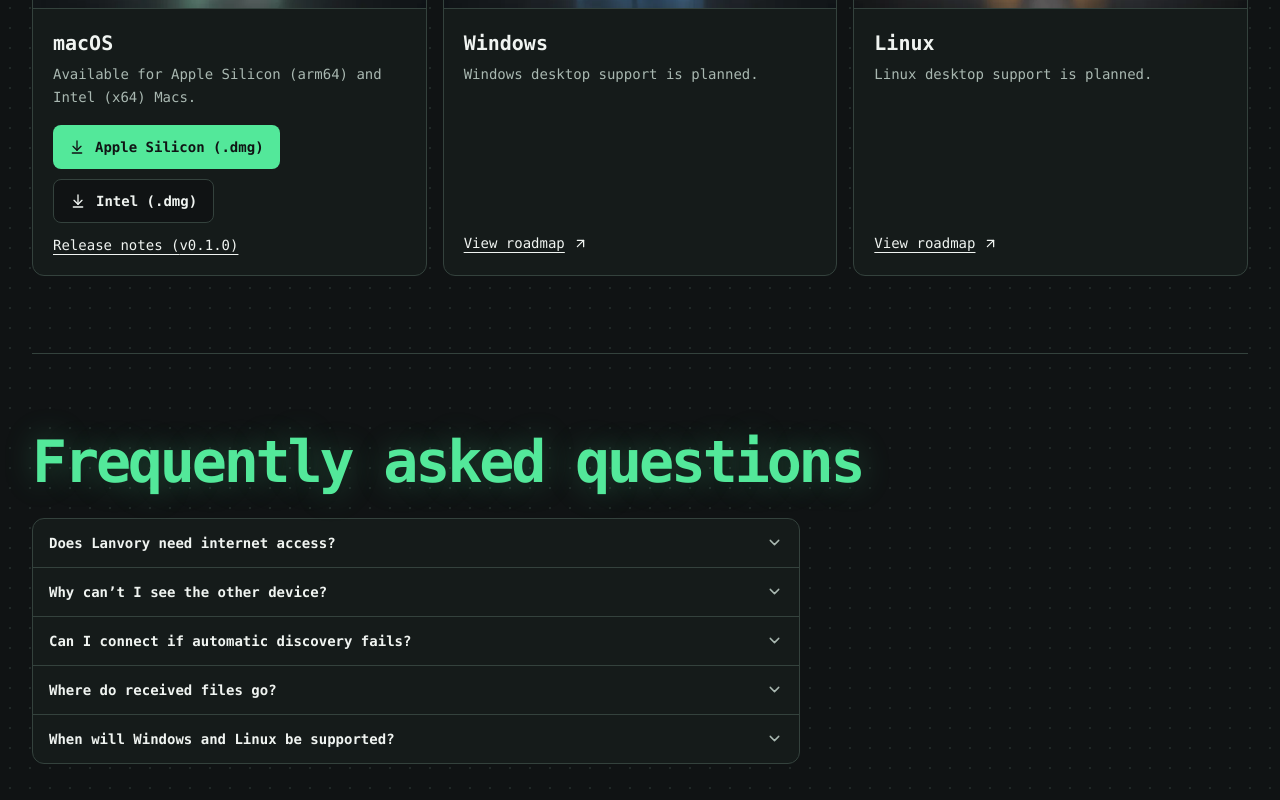
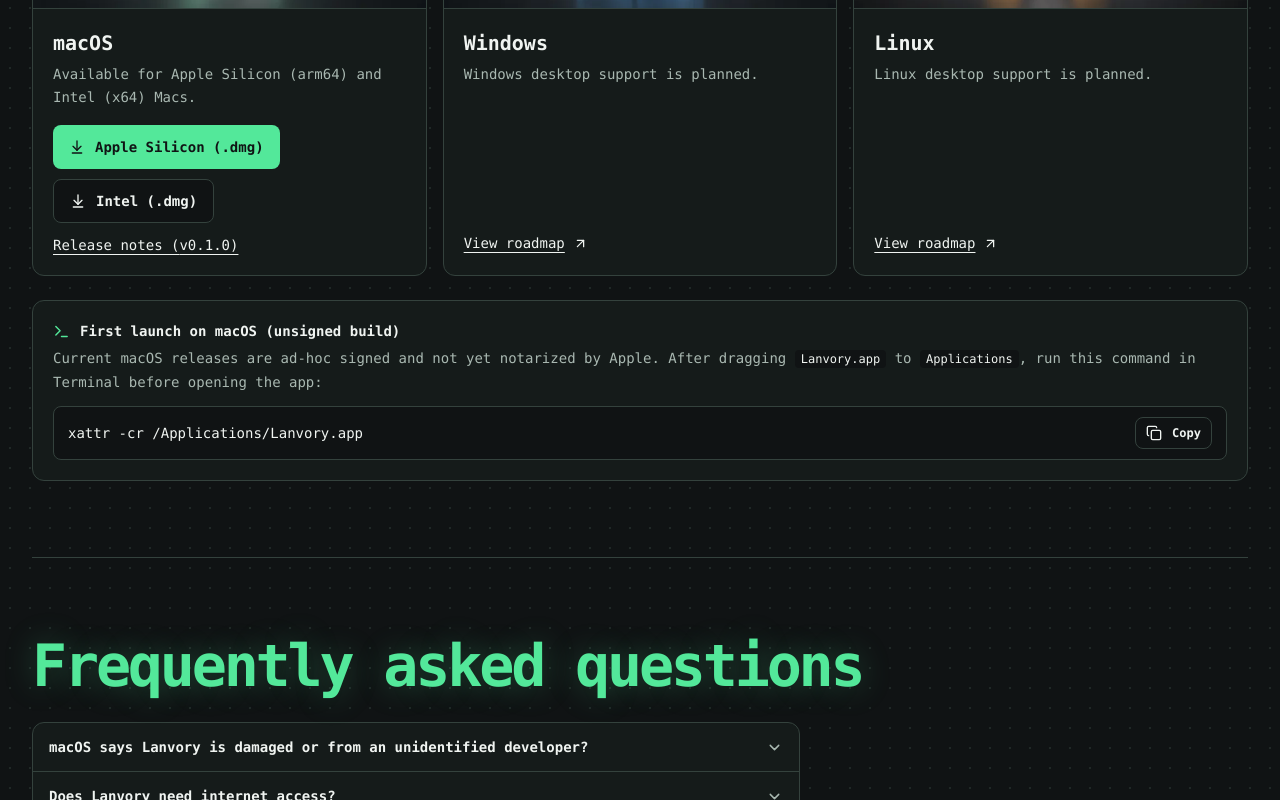
Before and after one commit to haitran-mindset/lanvory, a React (Vite) app in the folder apps/web/: page / in a window 1280 px wide. Shown: the part 7022-7822 px from the top of the page. Built offline with nearby package versions, Linux system fonts and the light colour scheme; no server answers.

Commit message:
docs(web,release): add macOS xattr quarantine removal instructions

```diff
--- a/apps/web/src/app.tsx
+++ b/apps/web/src/app.tsx
@@ -1,7 +1,7 @@
 import { useEffect, useState } from 'react'
 import {
-  ArrowDownToLine, ArrowRight, ArrowUpRight, Check, ChevronDown, Github,
-  Layers3, Play, ShieldCheck, Square, Star, Zap, ZoomIn,
+  ArrowDownToLine, ArrowRight, ArrowUpRight, Check, ChevronDown, Copy, Github,
+  Layers3, Play, ShieldCheck, Square, Star, Terminal, Zap, ZoomIn,
 } from 'lucide-react'
 import { Button } from '@/components/ui/button'
 import { copy, features, securityControls, technicalArchitecture } from './content'
@@ -14,6 +14,7 @@ const releaseTag = `v${releaseVersion}`
 const releaseUrl = `${githubUrl}/releases/tag/${releaseTag}`
 const macArm64DmgUrl = `${githubUrl}/releases/download/${releaseTag}/Lanvory-${releaseVersion}-arm64.dmg`
 const macX64DmgUrl = `${githubUrl}/releases/download/${releaseTag}/Lanvory-${releaseVersion}-x64.dmg`
+const macQuarantineCommand = 'xattr -cr /Applications/Lanvory.app'
 const starCountFormat = new Intl.NumberFormat('en')
 const downloadUrl: string | undefined = macArm64DmgUrl
 const desktopPreviewUrl = `${import.meta.env.BASE_URL}images/desktop-preview-1644.webp`
@@ -137,9 +138,20 @@ function ArchitectureNodes({
 
 export function App() {
   const [activeDemo, setActiveDemo] = useState<string | null>(null)
+  const [copiedQuarantine, setCopiedQuarantine] = useState(false)
 
   function toggleDemo(demo: string) {
     setActiveDemo((current) => current === demo ? null : demo)
+  }
+
+  async function copyQuarantineCommand() {
+    try {
+      await navigator.clipboard.writeText(macQuarantineCommand)
+      setCopiedQuarantine(true)
+      window.setTimeout(() => setCopiedQuarantine(false), 2000)
+    } catch {
+      // Clipboard API may be unavailable in restricted contexts.
+    }
   }
 
   return (
@@ -459,6 +471,26 @@ export function App() {
               </article>
             ))}
           </div>
+          {downloadUrl && (
+            <div className="mt-6 rounded-xl border border-border bg-card p-5">
+              <div className="flex items-center gap-2.5 text-sm font-semibold">
+                <Terminal size={17} className="text-primary" aria-hidden="true" />
+                <span>First launch on macOS (unsigned build)</span>
+              </div>
+              <p className="mt-2 text-sm text-muted-foreground">
+                Current macOS releases are ad-hoc signed and not yet notarized by Apple. After dragging{' '}
+                <code className="rounded bg-background px-1.5 py-0.5 text-xs text-foreground">Lanvory.app</code> to{' '}
+                <code className="rounded bg-background px-1.5 py-0.5 text-xs text-foreground">Applications</code>, run this command in Terminal before opening the app:
+              </p>
+              <div className="mt-3 flex flex-wrap items-center justify-between gap-3 rounded-lg border border-border bg-background px-3.5 py-2.5">
+                <code className="text-xs sm:text-sm text-foreground">{macQuarantineCommand}</code>
+                <Button type="button" variant="outline" className="min-h-8 px-2.5 text-xs" onClick={copyQuarantineCommand}>
+                  {copiedQuarantine ? <Check data-icon="inline-start" aria-hidden="true" /> : <Copy data-icon="inline-start" aria-hidden="true" />}
+                  {copiedQuarantine ? 'Copied' : 'Copy'}
+                </Button>
+              </div>
+            </div>
+          )}
         </section>
 
         <section id="faq" className="detail-section" aria-labelledby="faq-title">
--- a/apps/web/src/content.ts
+++ b/apps/web/src/content.ts
@@ -99,6 +99,7 @@ export const copy = {
     ['Send your first file', 'Open Sharing, pick a file and a trusted recipient, then send it. On the receiving device, select Accept file and open the Inbox.'],
   ],
   faq: [
+    ['macOS says Lanvory is damaged or from an unidentified developer?', 'Current builds are ad-hoc signed without Apple notarization. Drag Lanvory.app to Applications, then run "xattr -cr /Applications/Lanvory.app" in Terminal before launching it.'],
     ['Does Lanvory need internet access?', 'Once installed, Lanvory can discover devices, pair, and transfer files over a shared local network without an internet connection.'],
     ['Why can’t I see the other device?', 'Check that both devices are on the same local network and have enabled LAN access. Some guest Wi-Fi networks isolate devices from each other.'],
     ['Can I connect if automatic discovery fails?', 'Yes. In the pairing screen, enter the other device’s local address and Device ID. Both devices still need to be reachable on the same local network.'],
```
